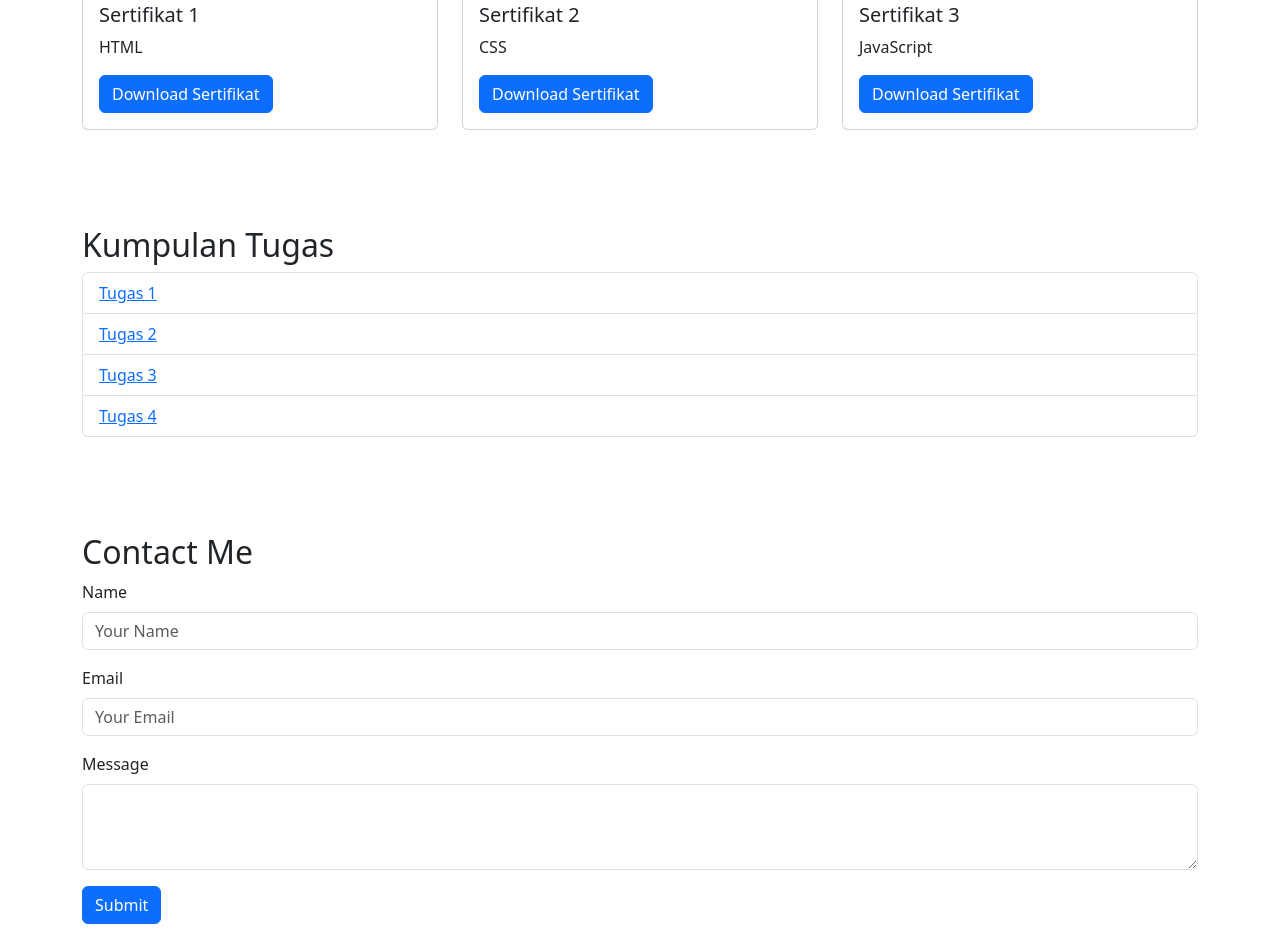
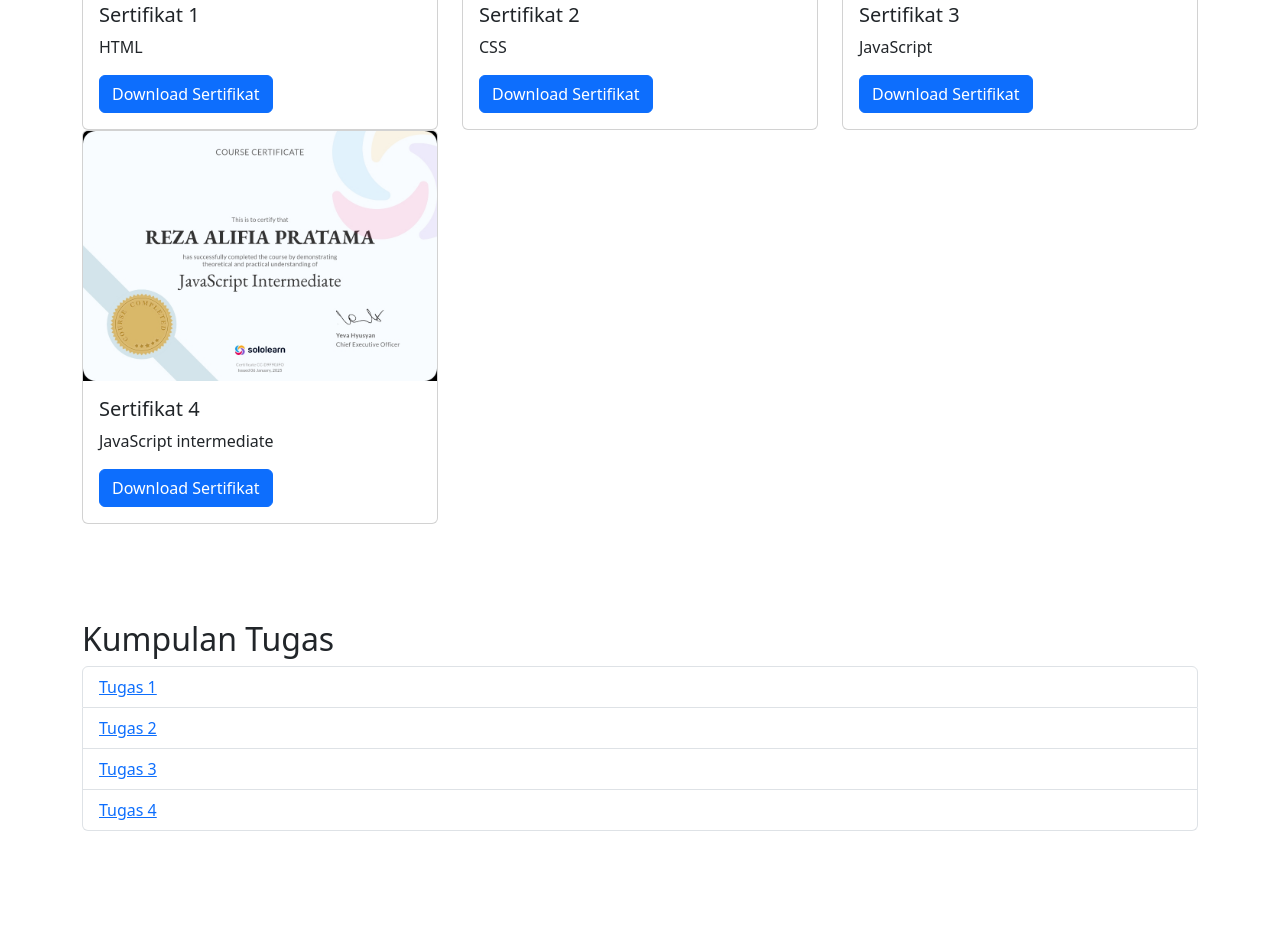
Before and after one commit to rezaalvia/portofolio, a plain HTML site: page index.html in a window 1280 px wide. Shown: the part 1200-2130 px from the top of the page. Drawn offline with nearby package versions, Linux system fonts and the light colour scheme; some packages are replaced by stand-ins of ours.

Commit message:
index.html

```diff
--- a/index.html
+++ b/index.html
@@ -60,9 +60,9 @@
                         <ul class="dropdown-menu" aria-labelledby="navbarDropdown">
                             <li><a class="dropdown-item" href="#home" onclick="filterGallery('home')">Home</a></li>
                             <li><a class="dropdown-item" href="#about" onclick="filterGallery('about')">About</a></li>
-                            <li><a class="dropdown-item" href="#skills" onclick="filterGallery('skills')">Skills</a></li>
-                            <li><a class="dropdown-item" href="#projects" onclick="filterGallery('projects')">Projects</a></li>
-                            <li><a class="dropdown-item" href="#contact" onclick="filterGallery('contact')">Contact</a></li>
+                            <li><a class="dropdown-item" href="#skills" onclick="filterGallery('skills')">Kumpulan Tugas</a></li>
+                            <li><a class="dropdown-item" href="#projects" onclick="filterGallery('projects')">Sertifikat</a></li>
+                            <li><a class="dropdown-item" href="#contact" onclick="filterGallery('contact')">Contact Me</a></li>
                         </ul>
                     </li>
                 </ul>
@@ -118,6 +118,16 @@
                     </div>
                 </div>
             </div>
+            <div class="col-md-4">
+                <div class="card">
+                    <img src="sert4.jpg" class="card-img-top" alt="Sertifikat 4">
+                    <div class="card-body">
+                        <h5 class="card-title">Sertifikat 4</h5>
+                        <p class="card-text">JavaScript intermediate</p>
+                        <a href="https://api2.sololearn.com/v2/certificates/CC-D9F90JFO/image/png?t=638717517045267290" class="btn btn-primary" download>Download Sertifikat</a>
+                    </div>
+                </div>
+             </div>
         </div>
     </section>
 
```
